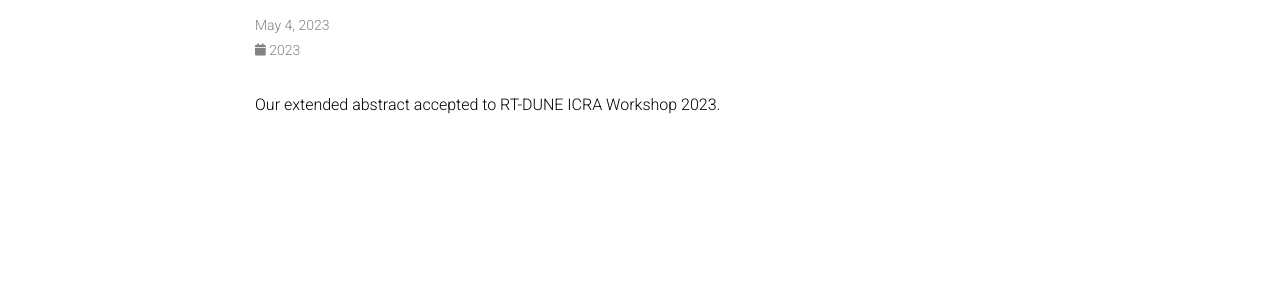
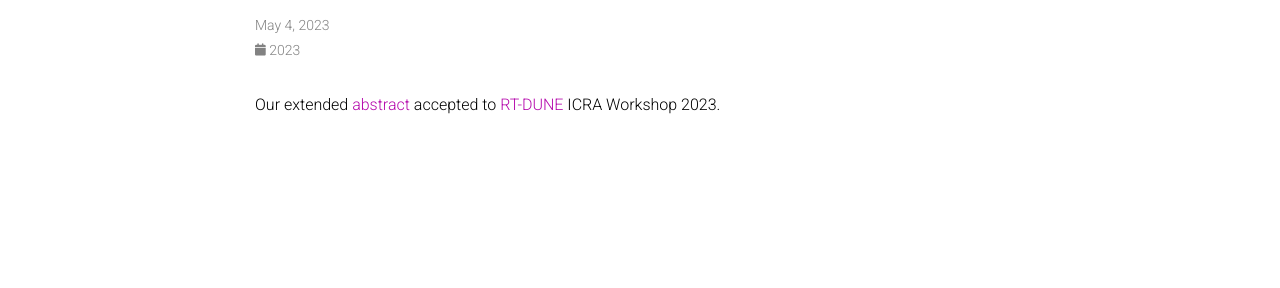
Before and after one commit to mlimbuu/mlimbuu-website, a Jekyll site: the page built from _news/announcement_4.md, in a window 1280 px wide. Shown: the part 146-434 px from the top of the page. Built offline with Jekyll 4.4.1, drawn with Linux system fonts in a browser that asks for light colours; comment, search, counter and statistics services are not loaded; a style sheet for code colours, icons or effects is not loaded; part of the change alters nothing that is shown.

```diff
--- a/_news/announcement_4.md
+++ b/_news/announcement_4.md
@@ -4,5 +4,5 @@ date: 2023-05-04
 inline: true
 related_posts: false
 ---
-Our extended abstract accepted to RT-DUNE ICRA Workshop 2023.
+Our extended <a href="https://mlimbuu.github.io/publications/">abstract</a> accepted to <a href="http://rtdune.com/">RT-DUNE</a> ICRA Workshop 2023.
 <!-- A simple inline announcement with Markdown emoji! :sparkles: :smile: -->
```
